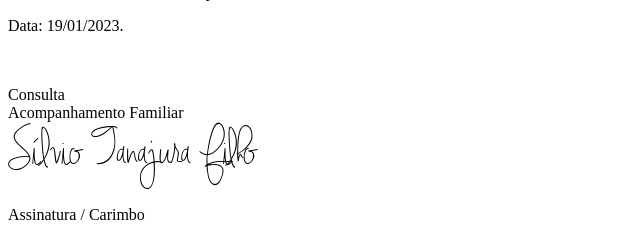
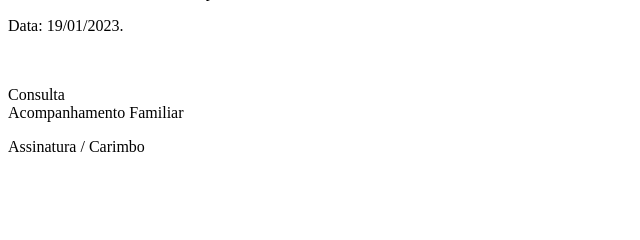
Before and after one commit to devdudumuniz/atestado, a PHP site: page /view/atestadosModels/modelo1/body.php in a window 1280 px wide; the page is wider, and only the part inside the window is pictured. Shown: the part 1665-1905 px from the top of that part, without its empty margins (0-640 px from the left). After the commit the page ends 1817 px from the top of that part, so only its background shows below. Run offline with PHP 8.4, Linux system fonts and the light colour scheme; the template is opened without the code that fills it, so the values that code supplies are empty; some libraries are stand-ins or nearby versions.

Commit message:
atualização

```diff
--- a/view/atestadosModels/modelo1/body.php
+++ b/view/atestadosModels/modelo1/body.php
@@ -34,7 +34,6 @@
             </div>
         </div>
         <div class="contAssina">
-            <div class="carimbo"><img src="../../assets/img/assinaturaSilvio.png" alt=""></div>
             <div class="assinatura">
                 <p>Assinatura / Carimbo</p>
             </div>
```
